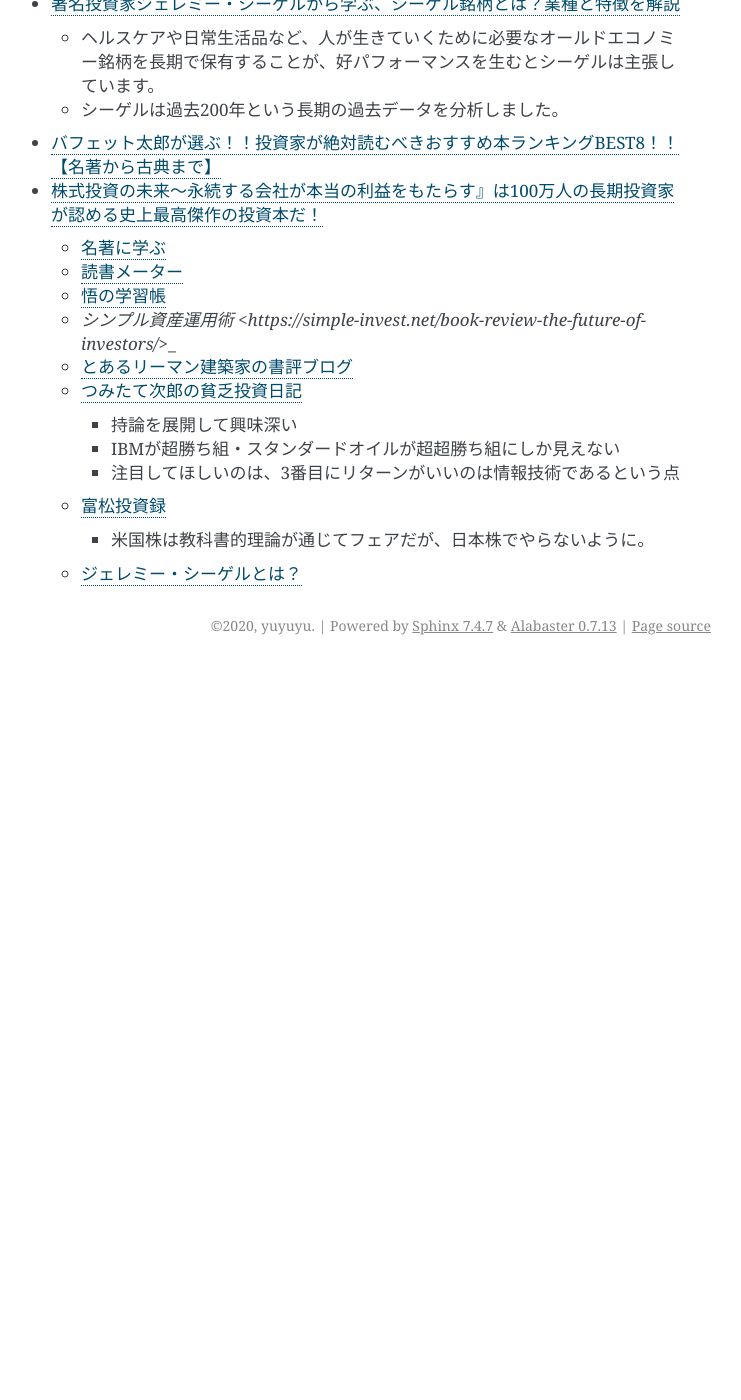
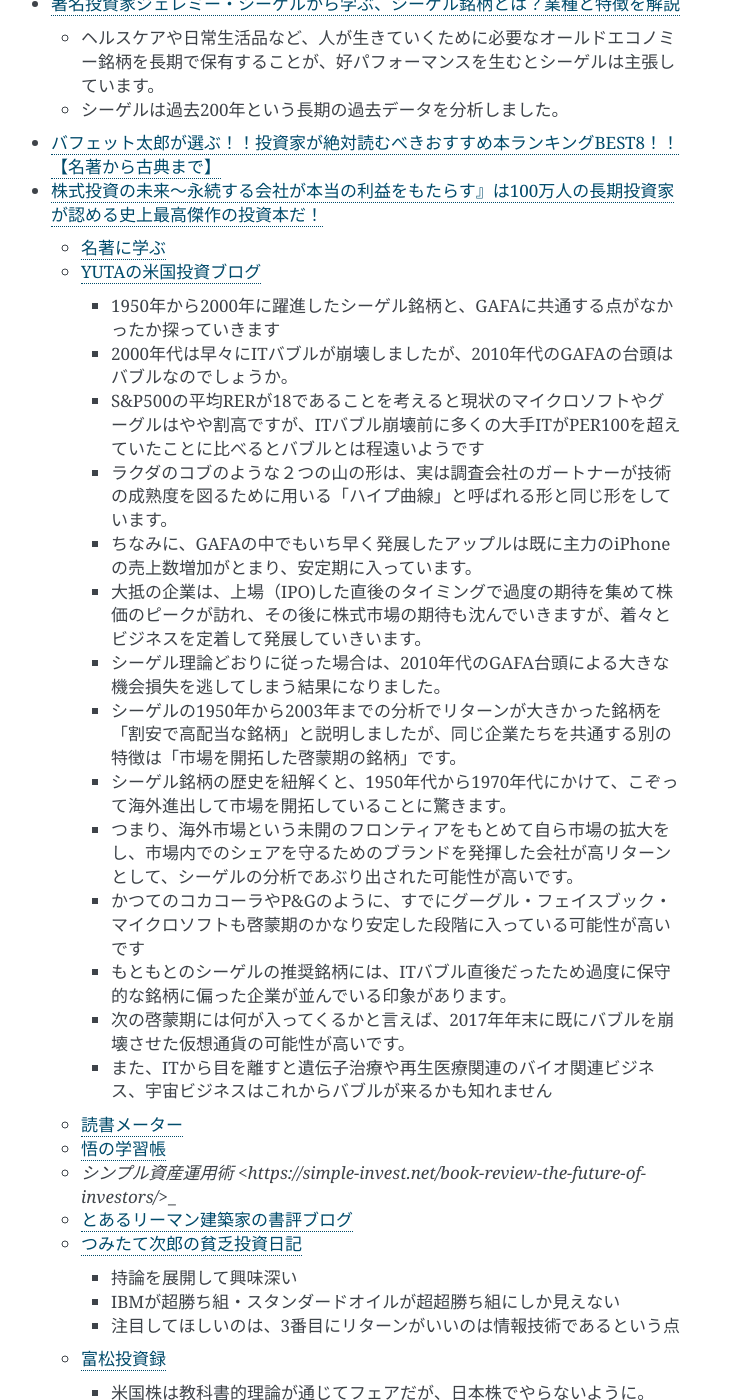
Before and after one commit to yuyuyu0706/sphinx, a Sphinx documentation site: the page built from sphinx/source/work/page07_finance.rst, in a window 1280 px wide and 1400 px high, scrolled down 14883 px. Shown: the whole window, without its empty margins (399-1140 px from the left). Built offline with Sphinx 7.4.7, drawn with Linux system fonts in a browser that asks for light colours; pages that are not in the unit, such as notebooks, are missing from menus; before the commit the page ends 15548 px from its top, so only the background shows below that.

Commit message:
auto commit

```diff
--- a/sphinx/source/work/page07_finance.rst
+++ b/sphinx/source/work/page07_finance.rst
@@ -796,6 +796,24 @@ S&P500とは
 
   * `名著に学ぶ <https://wealthroad.jp/archives/323>`_
 
+  * `YUTAの米国投資ブログ <https://www.yutainvest.com/trap-of-siegel/>`_
+
+    * 1950年から2000年に躍進したシーゲル銘柄と、GAFAに共通する点がなかったか探っていきます
+    * 2000年代は早々にITバブルが崩壊しましたが、2010年代のGAFAの台頭はバブルなのでしょうか。
+    * S&P500の平均RERが18であることを考えると現状のマイクロソフトやグーグルはやや割高ですが、ITバブル崩壊前に多くの大手ITがPER100を超えていたことに比べるとバブルとは程遠いようです
+    * ラクダのコブのような２つの山の形は、実は調査会社のガートナーが技術の成熟度を図るために用いる「ハイプ曲線」と呼ばれる形と同じ形をしています。
+    * ちなみに、GAFAの中でもいち早く発展したアップルは既に主力のiPhoneの売上数増加がとまり、安定期に入っています。
+    * 大抵の企業は、上場（IPO)した直後のタイミングで過度の期待を集めて株価のピークが訪れ、その後に株式市場の期待も沈んでいきますが、着々とビジネスを定着して発展していきいます。
+    * シーゲル理論どおりに従った場合は、2010年代のGAFA台頭による大きな機会損失を逃してしまう結果になりました。
+    * シーゲルの1950年から2003年までの分析でリターンが大きかった銘柄を「割安で高配当な銘柄」と説明しましたが、同じ企業たちを共通する別の特徴は「市場を開拓した啓蒙期の銘柄」です。
+    * シーゲル銘柄の歴史を紐解くと、1950年代から1970年代にかけて、こぞって海外進出して市場を開拓していることに驚きます。
+    * つまり、海外市場という未開のフロンティアをもとめて自ら市場の拡大をし、市場内でのシェアを守るためのブランドを発揮した会社が高リターンとして、シーゲルの分析であぶり出された可能性が高いです。
+    * かつてのコカコーラやP&Gのように、すでにグーグル・フェイスブック・マイクロソフトも啓蒙期のかなり安定した段階に入っている可能性が高いです
+    * もともとのシーゲルの推奨銘柄には、ITバブル直後だったため過度に保守的な銘柄に偏った企業が並んでいる印象があります。
+    * 次の啓蒙期には何が入ってくるかと言えば、2017年年末に既にバブルを崩壊させた仮想通貨の可能性が高いです。
+    * また、ITから目を離すと遺伝子治療や再生医療関連のバイオ関連ビジネス、宇宙ビジネスはこれからバブルが来るかも知れません
+
+
   * `読書メーター <https://bookmeter.com/books/106171>`_
   * `悟の学習帳 <https://economics-agriculture.com/bookreview/kabushikitoushinomirai/>`_
   * `シンプル資産運用術 <https://simple-invest.net/book-review-the-future-of-investors/`>_
```
